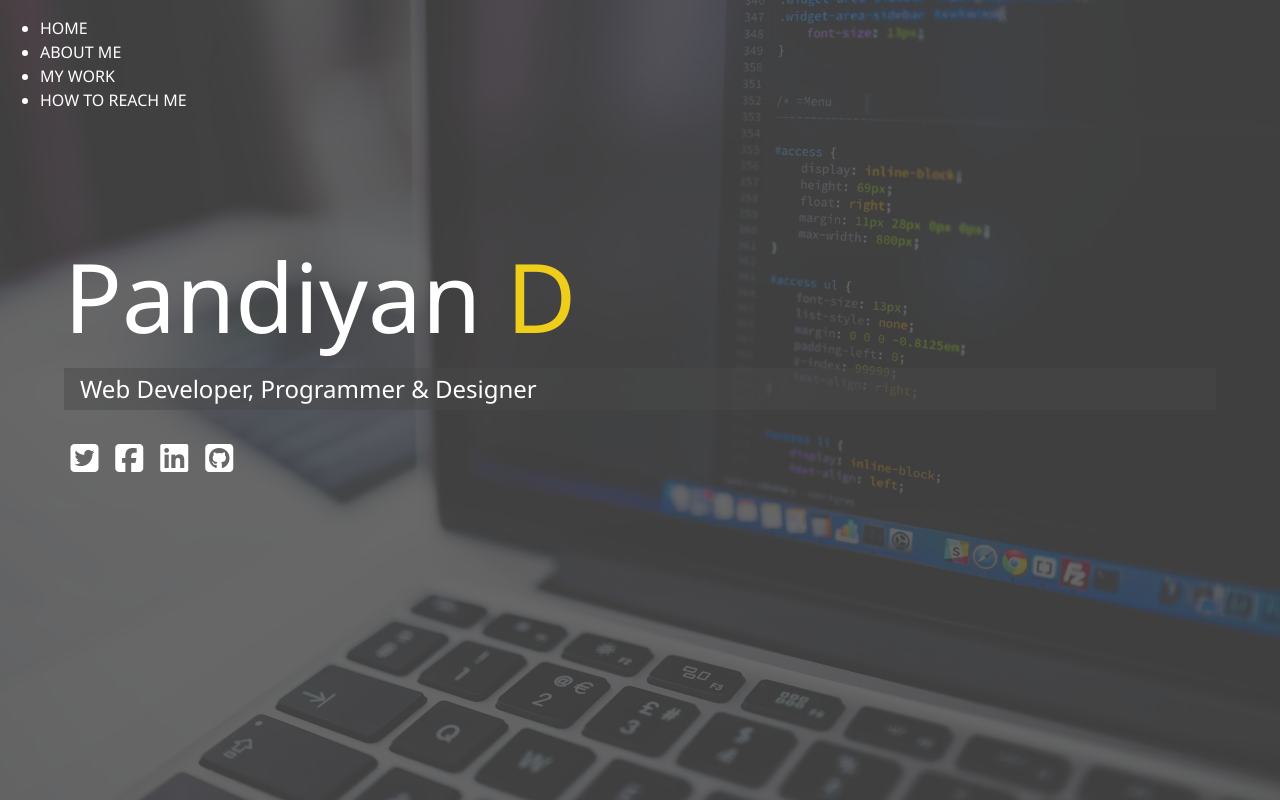
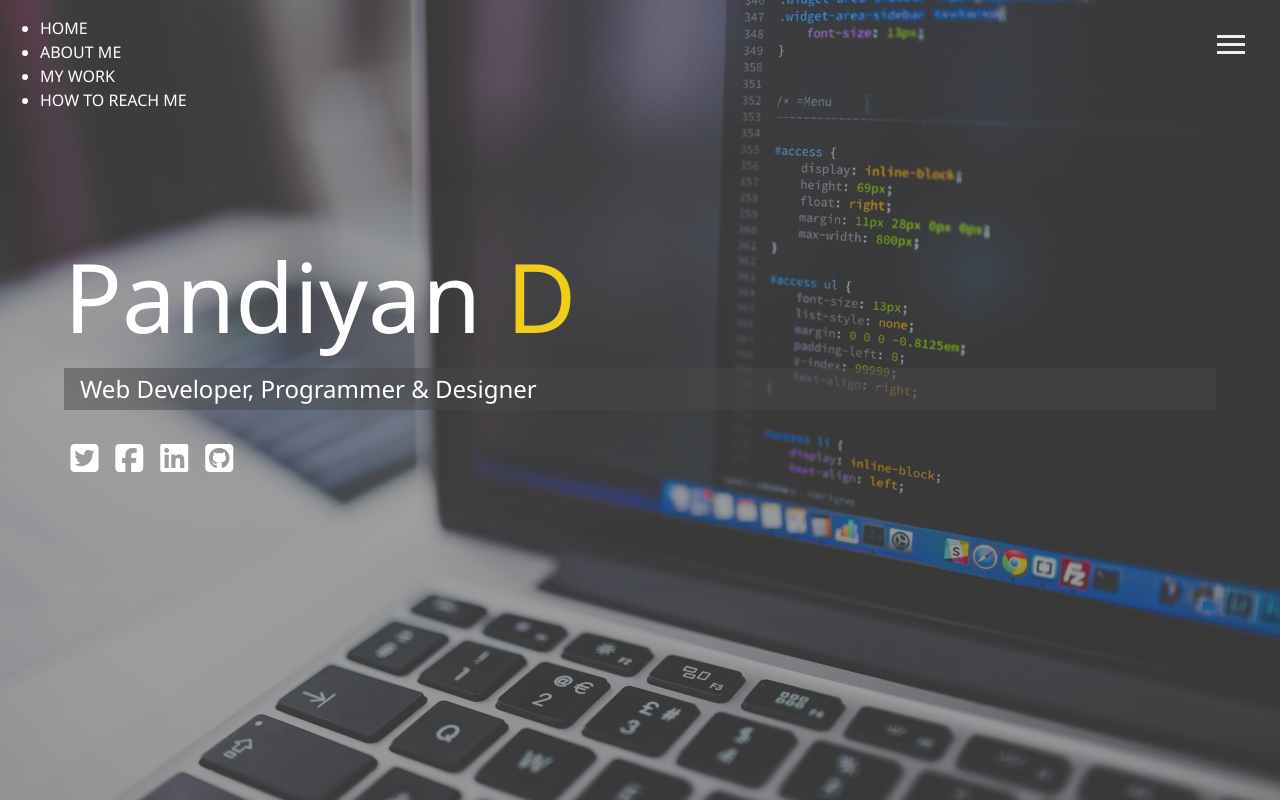
Before and after one commit to potter350/My_portfolio, a website: page dist/index.html in a window 1280 px wide. Drawn offline with Linux system fonts and the light colour scheme.

Commit message:
Menu button , Javascript & Rotation

```diff
--- /dev/null
+++ b/sass/_config.scss
@@ -0,0 +1,32 @@
+$primary-color : #444;
+$secondary-color : #eece1a;
+$show-home-image : true;
+$home-image: url(../../dist/img/background.jpg);
+$background-opacity : 0.5;
+
+@mixin ease-out() {
+    transition: all 0.5s ease-out;
+}
+
+@mixin background() {
+    @if $show-home-image {
+        &#bg-img{
+           background: $home-image;
+           background-attachment: fixed;
+           background-size: cover;
+
+         &::after{
+             content: '';
+             position: absolute;
+             top: 0;
+             right: 0;
+             width: 100%;
+             height: 100%;
+             z-index: -1;
+             background-color: rgba($primary-color, $background-opacity)
+
+         }
+
+        }
+    }
+}
--- /dev/null
+++ b/sass/_menu.scss
@@ -0,0 +1,45 @@
+@import 'config';
+
+.menu-btn{
+    position: absolute;
+    z-index: 3;
+    top: 35px;
+    right : 35px;
+    cursor: pointer;
+    @include ease-out;
+
+    .btn-line{
+        width : 28px;
+        height : 3px;
+        margin: 0 0 5px 0;
+        background : #eee;
+        @include ease-out;
+
+    }
+
+    &.close{
+        transform: rotate(180deg);
+
+            //1st line
+            .btn-line{
+            &:nth-child(1){
+                transform: rotate(45deg) translate(5px,5px);
+
+            }
+        }
+
+            //2nd line
+            .btn-line{
+            &:nth-child(2){
+                opacity: 0;
+            }
+        }
+
+            //3rd line
+            .btn-line{
+            &:nth-child(3){
+                transform: rotate(-45deg) translate(7px , -6px);
+            }
+        }
+    }
+}
--- a/sass/main.scss
+++ b/sass/main.scss
@@ -1,38 +1,8 @@
-$primary-color : #444;
-$secondary-color : #eece1a;
-$show-home-image : true;
-$home-image: url(../../dist/img/background.jpg);
-$background-opacity : 0.8;
+@import 'config';
+@import 'menu';
 
 *{
     box-sizing: border-box;
-}
-
-@mixin ease-out() {
-    transition: all 0.5s ease-out;
-}
-
-@mixin background() {
-    @if $show-home-image {
-        &#bg-img{
-           background: $home-image;
-           background-attachment: fixed;
-           background-size: cover;
-
-         &::after{
-             content: '';
-             position: absolute;
-             top: 0;
-             right: 0;
-             width: 100%;
-             height: 100%;
-             z-index: -1;
-             background-color: rgba($primary-color, $background-opacity)
-
-         }
-
-        }
-    }
 }
 
 body{
```
Also changed, not shown: dist/css/main.css, dist/index.html, dist/js/main.js.
